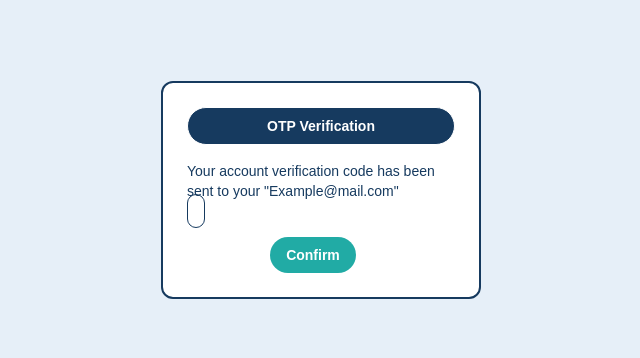
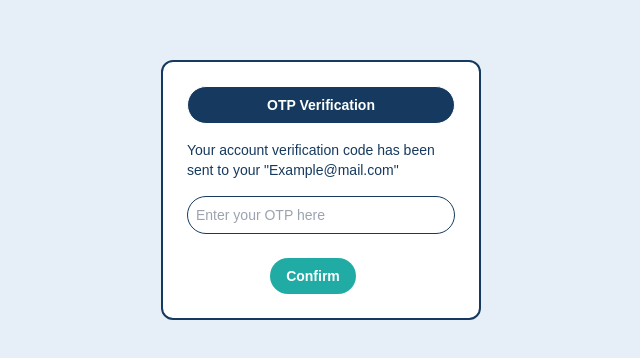
Before and after one commit to MediCareUOR/medicare-web, a React (Vite) app: page /sign-up/confirmation in a window 1280 px wide. Shown: the part 210-568 px from the top of the page, without its empty margins (319-959 px from the left). Built offline with nearby package versions, Linux system fonts and the light colour scheme.

Commit message:
Changed input field

```diff
--- a/src/pages/Otp.jsx
+++ b/src/pages/Otp.jsx
@@ -40,7 +40,7 @@ const Otp = () => {
           Your account verification code has been sent to your "
           {email || "Example@mail.com"}"{" "}
         </h4>
-        <password
+        <input
           type="text"
           required
           placeholder="Enter your OTP here"
```
